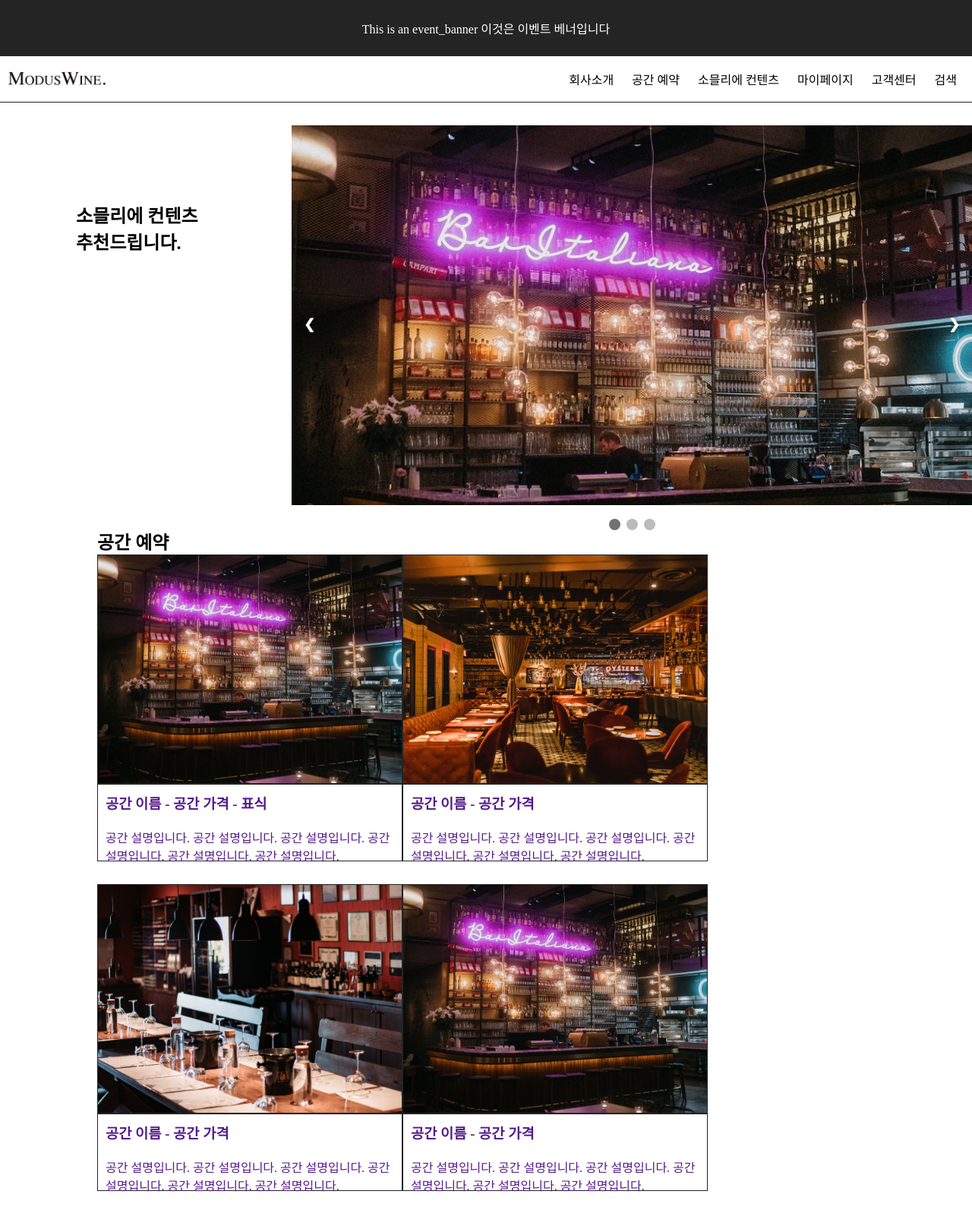
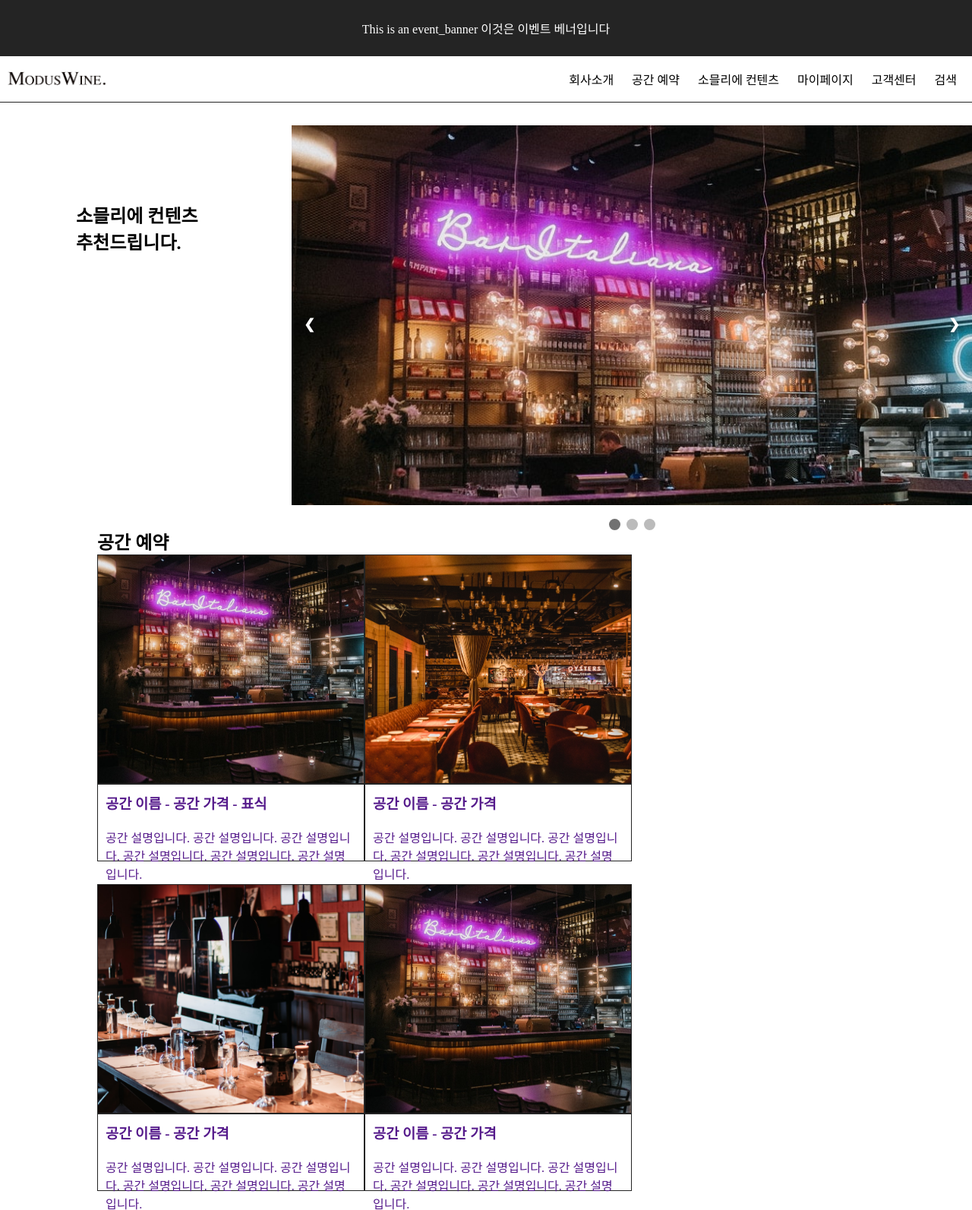
Before and after one commit to yiyujin/ModusWine, a plain HTML site: page index.html in a window 1280 px wide. Shown: the top 1593 px of the page at 76% size. Drawn offline with Linux system fonts and the light colour scheme.

Commit message:
Add files via upload

```diff
--- a/default.css
+++ b/default.css
@@ -154,18 +154,18 @@
   .space_main li{
       flex-basis: 33.333333%;
 
-      display: list-item;
+      /* display: flex; */
 
       margin-bottom: 30px;
   }
 
   .space_main_photo{
-    width: 400px;
+    width: 350px;
     height: 300px;
   }
 
   .space_main_text{
-    width:400px;
+    width:350px;
     height: 100px;
   }
 
```
